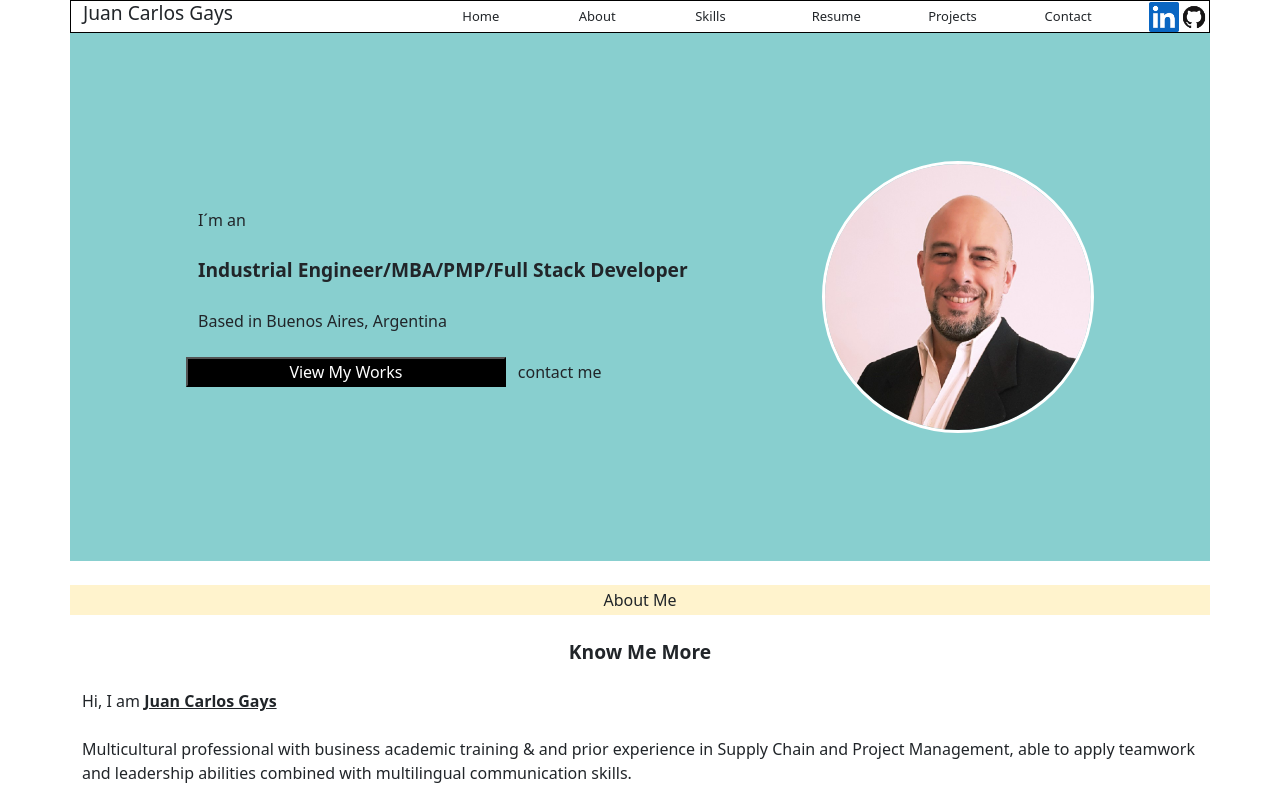
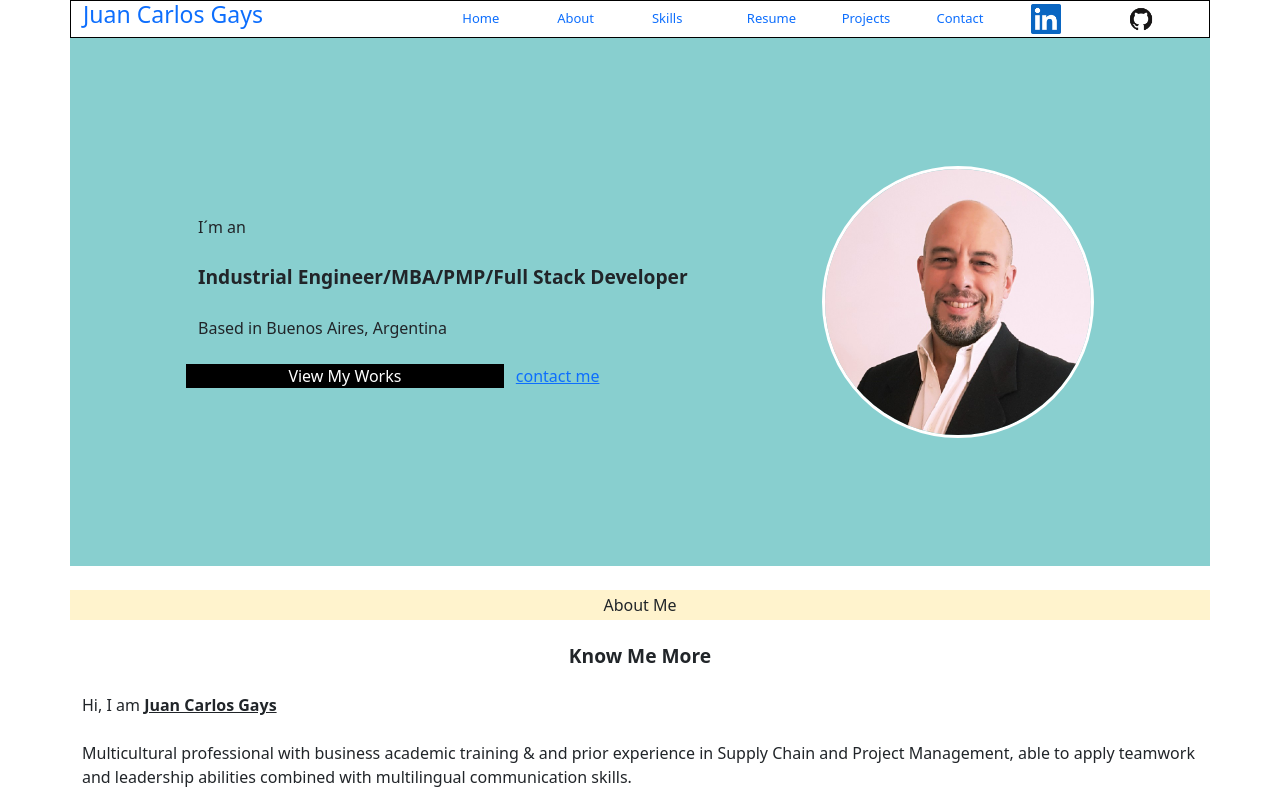
Before and after one commit to JuanCarlosGays/Bootstrap, a plain HTML site: page index.html in a window 1280 px wide. Shown: the top 800 px of the page. Drawn offline with nearby package versions, Linux system fonts and the light colour scheme.

Commit message:
html con vinculos
html vinculados

```diff
--- a/CSS/style.css
+++ b/CSS/style.css
@@ -8,16 +8,25 @@
 
 }
 
-
-
-header{
+.tope{
+    border: 1px solid black;
 
 }
 
 .tarjeta-nombre{
     font-size:larger;
+    text-decoration: none;
+    font: black;
 }
 
+.tarjeta{
+    font-size: small;
+    list-style-type: none;
+    text-decoration: none;
+
+
+
+}
 .row{
     display:flex;
     align-items:center;
@@ -42,6 +51,8 @@ header{
 .miTrabajo{
     background-color: black;
     color:  white;
+    text-decoration: none;
+    justify-content: center;
 }
 
 .miFoto{
@@ -53,17 +64,9 @@ header{
 }
 
 
-.tope{
-    border: 1px solid black;
-
-}
-
-.tarjeta{
-    font-size: small;
-    list-style-type: none;
 
 
-}
+
 
 .boutMe{
 
--- a/index.html
+++ b/index.html
@@ -11,15 +11,15 @@
 <header class="container tope">
     <div class="row">
 
-        <h1 class="col-4 tarjeta-nombre">Juan Carlos Gays</h1>
-        <li class="col tarjeta">Home</li>
-        <li class="col tarjeta">About</li>
-        <li class="col tarjeta">Skills</li>
-        <li class="col tarjeta">Resume</li>
-        <li class="col tarjeta">Projects</li>
-        <li class="col tarjeta">Contact</li>
-        <img class="col loguito" src="imagenes/linkedin.png" alt="linkedin">
-        <img class="col loguito" src="imagenes/github.png" alt="github">
+        <a class="col-4 tarjeta-nombre" ><h1 class="tarjeta-nombre">Juan Carlos Gays</h1></a>
+        <a href='#' class="col tarjeta"><li>Home</li></a>
+        <a href="#aboutMe" class="col tarjeta"><li>About</li></a>
+        <a href='#skills' class="col tarjeta"><li>Skills</li></a>
+        <a href='#resume' class="col tarjeta"><li>Resume</li></a>
+        <a href='#proyectos' class="col tarjeta"><li>Projects</li></a>
+        <a href='#contacto' class="col tarjeta"><li>Contact</li></a>
+        <a href='https://www.linkedin.com/in/juancarlosgays/' class="col"><img class="loguito" src="imagenes/linkedin.png" alt="linkedin"></a>
+            <a href='https://github.com/JuanCarlosGays' class="col"><img class=" loguito" src="imagenes/github.png" alt="github"></a>
     </div>
 </header>
 <body>
@@ -34,8 +34,8 @@
                     <div>Based in Buenos Aires, Argentina</div>
                     <br>
                     <div class="row">
-                        <button class="col miTrabajo">View My Works</button>
-                        <div class="col">contact me</div>
+                        <a class="col miTrabajo text-center" href='#proyectos'>View My Works</a>
+                        <a class="col" href="#contacto" ><div >contact me</div></a>
                     </div>
                 </div>
                 <img class="col miFoto" src="./imagenes/foto_mia.jpg" alt="mi foto">
@@ -44,7 +44,7 @@
 
         <section class=" container">
             <br>
-            <span class="row  boutMe mark">About Me</span>
+            <span class="row  boutMe mark" id="aboutMe">About Me</span>
             <div class="row knowMore">Know Me More</div>
             <div>Hi, I am <u><b>Juan Carlos Gays</b></u></div>
             <br>
@@ -54,7 +54,7 @@
         </section>
         <br>
         <section class="seccion3">
-            <div class="text-center lg"><b>My programming skills are</b></div>
+            <div class="text-center lg" id="skills"><b>My programming skills are</b></div>
             <br>
             <div class="container">
                 <div class="row">
@@ -83,7 +83,7 @@
 
         <section class=" container seccion4">
             <br>
-            <span class="row  boutMe mark">Resume</span>
+            <span class="row  boutMe mark" id="resume">Resume</span>
             <div class="row knowMore">A Summary of my Resume</div>
 
             <div class="row resume small">
@@ -174,7 +174,7 @@
             </div>
 
         </section>
-        <section class="seccion5 container">
+        <section class="seccion5 container" id="proyectos">
             <br>
             <span class="row  boutMe mark">Projects</span>
             <div class="row knowMore">Some of my most recent projects</div>
@@ -188,11 +188,11 @@
             </div>
             <br>
         </section>
-        <section class="seccion6 container">
+        <section class="seccion6 container" id="contacto">
             <div class="row">
                 <div class="col">
                     <p class="blanquito">Let´s get in touch</p>
-                    <p>I enjoy discussing new projects and design challenges. Please shareas much info as possible so  I can get the most out of our first catch-up
+                    <p>I enjoy discussing new projects and design challenges. Please share as much info as possible so  I can get the most out of our first catch-up
                     </p>
                 </div>
                 <div class="col">
```
